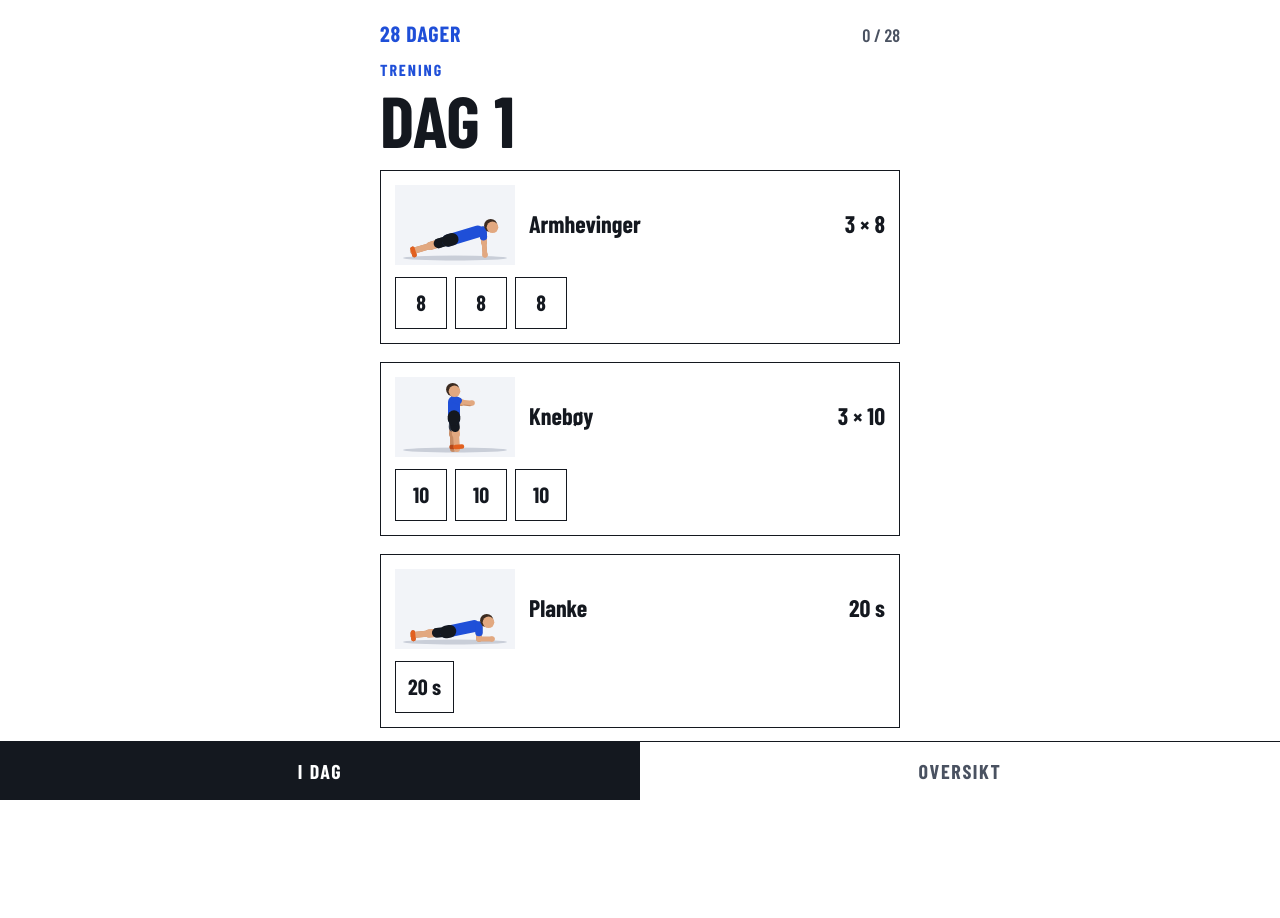
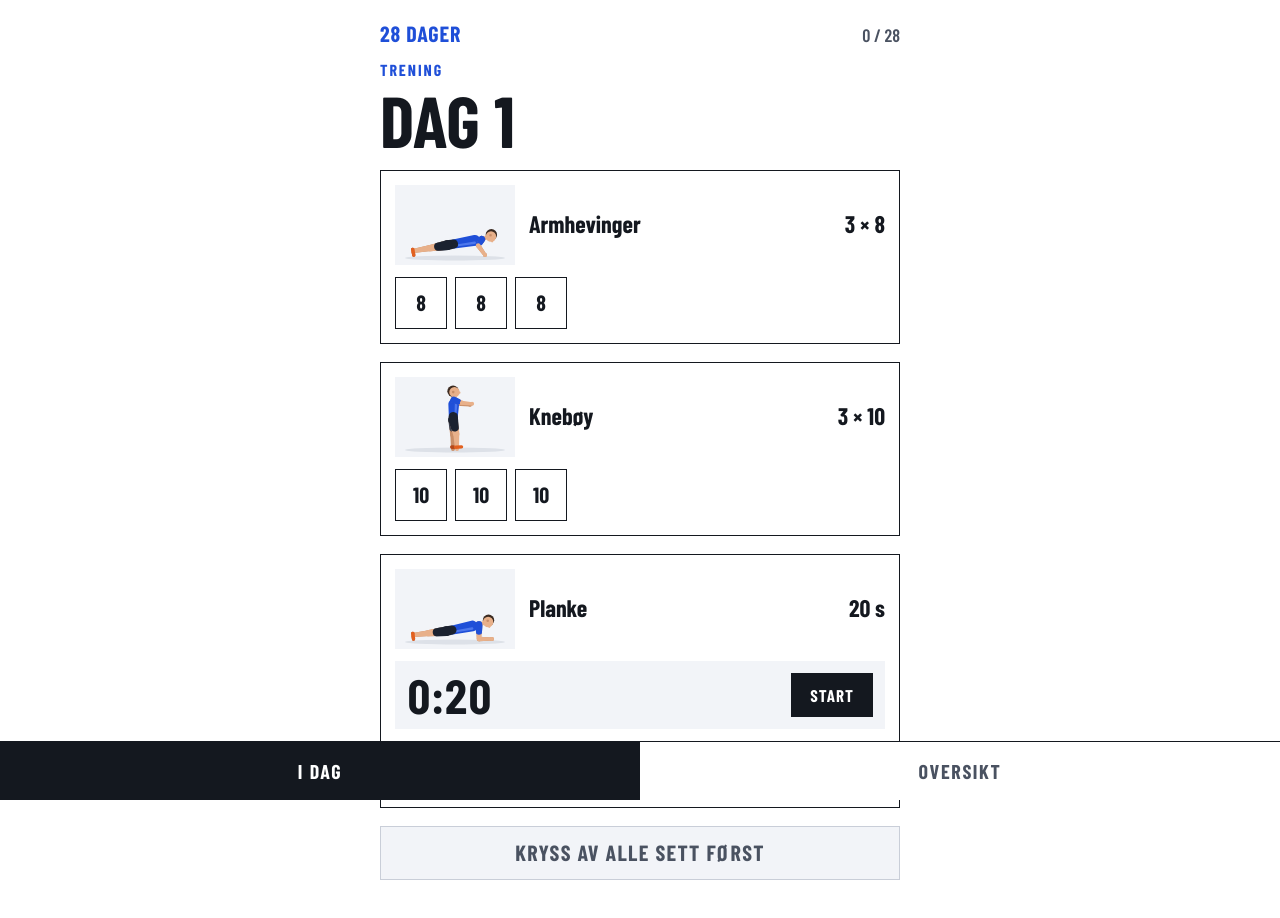
Before and after one commit to MollanOlafsen/workout, a plain HTML site: page index.html in a window 1280 px wide. Drawn offline with nearby package versions, Linux system fonts and the light colour scheme; a web font is replaced by a local one.

Commit message:
Bedre figurer og klokke for øvelser på tid
- Figurene bygges av avsmalnende former med muskelform, runde ledd,
  hår, øre og nese, og tegnes på nytt hvert bilde for jevn bevegelse.
- Planke og høye kneløft får en nedtellingsklokke med Start/Stopp og
  Nullstill. Når tiden er ute piper og vibrerer telefonen, og settet
  krysses av.

Co-Authored-By: Claude Opus 5.5 <noreply@anthropic.com>
Claude-Session: https://claude.ai/code/session_01VFx5TiJpxFfnRNMNJ8GNtD

```diff
--- a/app.js
+++ b/app.js
@@ -38,6 +38,106 @@
   var state = load();
   var viewDay = null;       // dagen som vises under «I dag»; null = gjeldende dag
   var confirmReset = false;
+
+  // ---- Klokke for øvelser på tid ------------------------------------------
+
+  // Én klokke om gangen: { day, i, total, left (sekunder), endAt (ms) eller null når den står }
+  var timer = null;
+  var tickHandle = null;
+
+  function timerFor(day, i) { return timer && timer.day === day && timer.i === i ? timer : null; }
+
+  function timeLeft(t) {
+    return t.endAt ? Math.max(0, (t.endAt - Date.now()) / 1000) : t.left;
+  }
+
+  function fmtClock(sec) {
+    var s = Math.ceil(sec);
+    var m = Math.floor(s / 60);
+    var r = s % 60;
+    return m + ':' + (r < 10 ? '0' + r : r);
+  }
+
+  function startTimer(day, i, total) {
+    var t = timerFor(day, i);
+    if (!t) { stopTicking(); t = timer = { day: day, i: i, total: total, left: total, endAt: null }; }
+    if (t.left <= 0) t.left = total;
+    t.endAt = Date.now() + t.left * 1000;
+    startTicking();
+    render();
+  }
+
+  function pauseTimer() {
+    if (!timer || !timer.endAt) return;
+    timer.left = timeLeft(timer);
+    timer.endAt = null;
+    stopTicking();
+    render();
+  }
+
+  function resetTimer() {
+    stopTicking();
+    timer = null;
+    render();
+  }
+
+  function startTicking() {
+    stopTicking();
+    tickHandle = setInterval(onTick, 200);
+  }
+
+  function stopTicking() {
+    if (tickHandle) clearInterval(tickHandle);
+    tickHandle = null;
+  }
+
+  function onTick() {
+    if (!timer || !timer.endAt) return stopTicking();
+    var left = timeLeft(timer);
+    var face = document.getElementById('clock-face');
+    if (face) face.textContent = fmtClock(left);
+    if (left > 0) return;
+    var day = timer.day, i = timer.i;
+    stopTicking();
+    timer = null;
+    signalDone();
+    if (setsFor(day, i) < 1) tapSet(day, i, 1); else render();
+  }
+
+  // Kort pip og vibrasjon når tiden er ute.
+  function signalDone() {
+    try { if (navigator.vibrate) navigator.vibrate([200, 100, 200]); } catch (e) {}
+    try {
+      var Ctx = window.AudioContext || window.webkitAudioContext;
+      if (!Ctx) return;
+      var ctx = new Ctx();
+      [0, 0.25].forEach(function (at) {
+        var o = ctx.createOscillator(), g = ctx.createGain();
+        o.frequency.value = 880;
+        g.gain.setValueAtTime(0.25, ctx.currentTime + at);
+        g.gain.exponentialRampToValueAtTime(0.001, ctx.currentTime + at + 0.2);
+        o.connect(g); g.connect(ctx.destination);
+        o.start(ctx.currentTime + at); o.stop(ctx.currentTime + at + 0.2);
+      });
+    } catch (e) {}
+  }
+
+  function clockBox(day, i, total) {
+    var t = timerFor(day, i);
+    var running = !!(t && t.endAt);
+    var left = t ? timeLeft(t) : total;
+    var buttons = [
+      running
+        ? h('button', { class: 'btn small', type: 'button', text: 'Stopp', onclick: pauseTimer })
+        : h('button', { class: 'btn small', type: 'button', text: t && left < total ? 'Fortsett' : 'Start',
+            onclick: function () { startTimer(day, i, total); } }),
+    ];
+    if (t) buttons.push(h('button', { class: 'btn ghost small', type: 'button', text: 'Nullstill', onclick: resetTimer }));
+    return h('div', { class: 'clock' + (running ? ' running' : '') }, [
+      h('div', { class: 'clock-face', id: running ? 'clock-face' : null, 'aria-live': 'off', text: fmtClock(left) }),
+      h('div', { class: 'clock-buttons' }, buttons),
+    ]);
+  }
 
   // ---- Hjelpere ----------------------------------------------------------
 
@@ -96,6 +196,7 @@
   }
 
   function completeDay(day) {
+    if (timer && timer.day === day) { stopTicking(); timer = null; }
     state.done[day] = todayIso();
     save();
     viewDay = null;
@@ -184,6 +285,7 @@
               ex.hint ? h('p', { class: 'hint', text: ex.hint }) : null,
             ]),
           ]),
+          timed ? clockBox(day, i, item[1]) : null,
           h('div', { class: 'sets' }, buttons),
         ]));
       });
--- a/figures.js
+++ b/figures.js
@@ -117,65 +117,98 @@ var FIGURES = (function () {
   };
 
   // ---- Tegning ----------------------------------------------------------
+  //
+  // Kroppen bygges av avsmalnende «kapsler» (to sirkler med ulik radius og
+  // flaten mellom dem), slik at lår, legger og armer får form.
+  // Figuren tegnes på nytt hvert bilde, så bevegelsen blir jevn.
 
   function lerp(a, b, t) { return [a[0] + (b[0] - a[0]) * t, a[1] + (b[1] - a[1]) * t]; }
+  function add(a, v, s) { return [a[0] + v[0] * s, a[1] + v[1] * s]; }
+  function unit(a, b) {
+    var dx = b[0] - a[0], dy = b[1] - a[1], l = Math.sqrt(dx * dx + dy * dy) || 1;
+    return [dx / l, dy / l];
+  }
+  // Vinkelrett på en retning, mot «forsiden» (mot høyre når figuren står).
+  function front(u) { return [-u[1], u[0]]; }
 
   // Skoen peker fremover, vinkelrett på leggen. Holdes over bakken.
   function shoe(knee, foot) {
-    var dx = foot[0] - knee[0], dy = foot[1] - knee[1];
-    var len = Math.sqrt(dx * dx + dy * dy) || 1;
-    var v = [dy / len, -dx / len];
-    var heel = [foot[0] - v[0] * 1.5, foot[1] - v[1] * 1.5];
-    var toe = [foot[0] + v[0] * 5, foot[1] + v[1] * 5];
-    var lift = Math.max(heel[1], toe[1]) - (GROUND - 2);
+    var v = front(unit(foot, knee));
+    var heel = add(foot, v, -1.2), toe = add(foot, v, 4.6);
+    var lift = Math.max(heel[1], toe[1]) - (GROUND - 1.8);
     if (lift > 0) { heel[1] -= lift; toe[1] -= lift; }
     return [heel, toe];
   }
 
-  // Regner ut hjelpepunktene (ermer, shortskanter, sko, hode) for én stilling.
+  // Regner ut hjelpepunktene for én stilling.
   function derive(p) {
     var d = {};
     Object.keys(p).forEach(function (k) { d[k] = p[k]; });
-    d.chest = lerp(p.sh, p.hip, 0.15);
-    d.waist = lerp(p.hip, p.sh, 0.12);
-    d.neck = lerp(p.sh, p.head, 0.45);
-    d.sleeveF = lerp(p.sh, p.elbF, 0.55);
-    d.sleeveB = lerp(p.sh, p.elbB, 0.55);
+    var up = unit(p.hip, p.sh), f = front(up);
+    d.chest = lerp(p.sh, p.hip, 0.2);
+    d.waist = lerp(p.hip, p.sh, 0.18);
+    d.neck = lerp(p.sh, p.head, 0.5);
+    d.hiA = add(lerp(p.sh, p.hip, 0.22), f, 2.4);
+    d.hiB = add(lerp(p.sh, p.hip, 0.7), f, 2.1);
+    d.sleeveF = lerp(p.sh, p.elbF, 0.5);
+    d.sleeveB = lerp(p.sh, p.elbB, 0.5);
     d.shortsF = lerp(p.hip, p.kneF, 0.55);
     d.shortsB = lerp(p.hip, p.kneB, 0.55);
     var sf = shoe(p.kneF, p.footF), sb = shoe(p.kneB, p.footB);
-    d.heelF = sf[0]; d.toeF = sf[1];
-    d.heelB = sb[0]; d.toeB = sb[1];
-    d.hair = [p.head[0] - 1.3, p.head[1] - 1.5];
-    d.face = [p.head[0] + 0.5, p.head[1] + 0.3];
+    d.heelF = sf[0]; d.toeF = sf[1]; d.heelB = sb[0]; d.toeB = sb[1];
+    var hu = unit(p.sh, p.head), hf = front(hu);
+    d.hair = add(add(p.head, hf, -1.1), hu, 0.9);
+    d.face = add(p.head, hf, 0.35);
+    d.ear = add(p.head, hf, -0.9);
+    d.nose = add(add(p.head, hf, 5.3), hu, -0.4);
     return d;
   }
 
-  // Deler av kroppen, bakerst først: [fra, til, stil, tykkelse].
+  // Kroppsdeler, bakerst først.
+  // ['c', fra, radius, til, radius, farge] = kapsel, ['o', punkt, radius, farge] = sirkel.
   var PARTS = [
-    ['kneB', 'footB', 'skin back', 6],
-    ['heelB', 'toeB', 'shoe back', 4.5],
-    ['hip', 'kneB', 'skin back', 8],
-    ['hip', 'shortsB', 'shorts back', 9.5],
-    ['elbB', 'handB', 'skin back', 4.6],
-    ['sh', 'elbB', 'skin back', 5.6],
-    ['sh', 'sleeveB', 'shirt back', 7],
-    ['neck', 'sh', 'skin', 5],
-    ['kneF', 'footF', 'skin', 6],
-    ['heelF', 'toeF', 'shoe', 4.5],
-    ['hip', 'kneF', 'skin', 8],
-    ['hip', 'shortsF', 'shorts', 9.5],
-    ['chest', 'hip', 'shirt', 12],
-    ['waist', 'hip', 'shorts', 12.6],
-    ['elbF', 'handF', 'skin', 4.6],
-    ['sh', 'elbF', 'skin', 5.6],
-    ['sh', 'sleeveF', 'shirt', 7],
+    ['c', 'kneB', 3.0, 'footB', 2.0, 'skin-b'],
+    ['c', 'heelB', 1.8, 'toeB', 1.6, 'shoe-b'],
+    ['c', 'hip', 4.6, 'kneB', 3.2, 'skin-b'],
+    ['c', 'hip', 4.9, 'shortsB', 4.0, 'shorts-b'],
+    ['c', 'elbB', 2.2, 'handB', 1.6, 'skin-b'],
+    ['o', 'handB', 2.0, 'skin-b'],
+    ['c', 'sh', 2.9, 'elbB', 2.2, 'skin-b'],
+    ['c', 'sh', 3.4, 'sleeveB', 3.0, 'shirt-b'],
+    ['c', 'sh', 2.1, 'neck', 2.0, 'skin'],
+    ['c', 'kneF', 3.0, 'footF', 2.0, 'skin'],
+    ['c', 'heelF', 1.8, 'toeF', 1.6, 'shoe'],
+    ['c', 'hip', 4.6, 'kneF', 3.2, 'skin'],
+    ['c', 'chest', 5.4, 'waist', 4.5, 'shirt'],
+    ['c', 'hiA', 1.3, 'hiB', 1.0, 'shirt-hi'],
+    ['c', 'waist', 4.6, 'hip', 4.9, 'shorts'],
+    ['c', 'hip', 4.9, 'shortsF', 4.0, 'shorts'],
+    ['o', 'hair', 5.7, 'hair'],
+    ['o', 'face', 5.2, 'skin'],
+    ['o', 'nose', 1.1, 'skin'],
+    ['o', 'ear', 1.3, 'ear'],
+    ['c', 'sh', 2.9, 'elbF', 2.2, 'skin'],
+    ['c', 'sh', 3.4, 'sleeveF', 3.0, 'shirt'],
+    ['c', 'elbF', 2.2, 'handF', 1.6, 'skin'],
+    ['o', 'handF', 2.0, 'skin'],
   ];
 
-  function fmt(n) { return String(Math.round(n * 10) / 10); }
+  function fmt(n) { return String(Math.round(n * 100) / 100); }
+  function pt(p) { return fmt(p[0]) + ' ' + fmt(p[1]); }
 
-  function seg(d, a, b) {
-    return fmt(d[a][0]) + ',' + fmt(d[a][1]) + ' ' + fmt(d[b][0]) + ',' + fmt(d[b][1]);
+  function circlePath(c, r) {
+    return 'M' + pt([c[0] - r, c[1]]) + 'a' + r + ' ' + r + ' 0 1 0 ' + 2 * r + ' 0' +
+      'a' + r + ' ' + r + ' 0 1 0 ' + -2 * r + ' 0Z';
+  }
+
+  function capsulePath(a, ra, b, rb) {
+    var dx = b[0] - a[0], dy = b[1] - a[1], l = Math.sqrt(dx * dx + dy * dy);
+    if (l < 0.01) return circlePath(a, Math.max(ra, rb));
+    var n = [-dy / l, dx / l];
+    return 'M' + pt(add(a, n, ra)) + 'L' + pt(add(b, n, rb)) +
+      'A' + rb + ' ' + rb + ' 0 0 0 ' + pt(add(b, n, -rb)) +
+      'L' + pt(add(a, n, -ra)) +
+      'A' + ra + ' ' + ra + ' 0 0 0 ' + pt(add(a, n, ra)) + 'Z';
   }
 
   function el(tag, attrs) {
@@ -189,59 +222,62 @@ var FIGURES = (function () {
     catch (e) { return false; }
   }
 
-  function animate(target, attr, a, b, dur) {
-    if (a === b) return;
-    target.appendChild(el('animate', {
-      attributeName: attr,
-      values: a + ';' + b + ';' + a,
-      keyTimes: '0;0.5;1',
-      calcMode: 'spline',
-      keySplines: '0.45 0 0.55 1;0.45 0 0.55 1',
-      dur: dur + 's',
-      repeatCount: 'indefinite',
-    }));
+  function mix(A, B, t) {
+    var p = {};
+    Object.keys(A).forEach(function (k) { p[k] = lerp(A[k], B[k], t); });
+    return p;
   }
 
-  function circle(A, B, key, r, cls, still, dur) {
-    var c = el('circle', { cx: fmt((still ? B : A)[key][0]), cy: fmt((still ? B : A)[key][1]), r: r, class: cls });
-    if (!still) {
-      animate(c, 'cx', fmt(A[key][0]), fmt(B[key][0]), dur);
-      animate(c, 'cy', fmt(A[key][1]), fmt(B[key][1]), dur);
-    }
-    return c;
+  function draw(fig, t) {
+    var d = derive(mix(fig.A, fig.B, t));
+    PARTS.forEach(function (part, i) {
+      fig.paths[i].setAttribute('d', part[0] === 'c'
+        ? capsulePath(d[part[1]], part[2], d[part[3]], part[4])
+        : circlePath(d[part[1]], part[2]));
+    });
+  }
+
+  // Én felles animasjonsløkke for alle figurer på siden.
+  var live = [];
+  var running = false;
+  function tick(now) {
+    live = live.filter(function (fig) { return fig.svg.isConnected; });
+    live.forEach(function (fig) {
+      var phase = (now / 1000 / fig.dur) % 1;
+      draw(fig, (1 - Math.cos(phase * 2 * Math.PI)) / 2);
+    });
+    if (live.length) requestAnimationFrame(tick); else running = false;
   }
 
   // Lager en <svg> for øvelsen, eller null om øvelsen ikke har figur.
-  function create(key, label) {
+  // opts.pose: 0 eller 1 tegner én fast stilling (brukes til forhåndsvisning).
+  function create(key, label, opts) {
     var def = DEFS[key];
     if (!def) return null;
-    var A = derive(def.poses[0]), B = derive(def.poses[1]);
-    var still = reducedMotion();
+    opts = opts || {};
 
     var svg = el('svg', {
       viewBox: '0 0 120 80', class: 'figure', role: 'img',
       'aria-label': label || 'Figur som viser øvelsen',
     });
-
-    svg.appendChild(el('ellipse', { cx: 60, cy: GROUND + 1, rx: 52, ry: 2.5, class: 'fig-ground' }));
+    svg.appendChild(el('ellipse', { cx: 60, cy: GROUND + 1, rx: 50, ry: 2.4, class: 'fig-ground' }));
     (def.props || []).forEach(function (r) {
       svg.appendChild(el('rect', { x: r.x, y: r.y, width: r.w, height: r.h, rx: 2, class: 'fig-prop' }));
     });
 
+    var fig = { svg: svg, A: def.poses[0], B: def.poses[1], dur: def.dur, paths: [] };
     PARTS.forEach(function (part) {
-      var a = seg(A, part[0], part[1]), b = seg(B, part[0], part[1]);
-      var line = el('polyline', {
-        points: still ? b : a, 'stroke-width': part[3],
-        class: 'fig-part ' + part[2],
-      });
-      if (!still) animate(line, 'points', a, b, def.dur);
-      svg.appendChild(line);
-      if (part[1] === 'handF') svg.appendChild(circle(A, B, 'handF', 2.8, 'fig-fill skin', still, def.dur));
+      var path = el('path', { class: 'fig-' + part[part.length - 1] });
+      fig.paths.push(path);
+      svg.appendChild(path);
     });
 
-    svg.appendChild(circle(A, B, 'hair', 6.6, 'fig-fill hair', still, def.dur));
-    svg.appendChild(circle(A, B, 'face', 5.8, 'fig-fill skin', still, def.dur));
-
+    var fixed = opts.pose !== undefined ? opts.pose : (reducedMotion() ? 1 : null);
+    draw(fig, fixed === null ? 0 : fixed);
+    if (fixed === null) {
+      live.push(fig);
+      if (!running) { running = true; requestAnimationFrame(tick); }
+    }
     return svg;
   }
 
--- a/style.css
+++ b/style.css
@@ -104,21 +104,49 @@ p { margin: 0; }
 
 .figure { flex: none; width: 120px; height: 80px; background: var(--soft); }
 .card.test .figure { background: rgba(255, 255, 255, 0.6); }
-.fig-ground { fill: var(--line); }
+.fig-ground { fill: #DDE1E8; }
 .fig-prop { fill: #9AA3B2; }
-.fig-part { fill: none; stroke-linecap: round; stroke-linejoin: round; }
-.fig-part.skin { stroke: #E2A880; }
-.fig-part.skin.back { stroke: #C68A63; }
-.fig-part.shirt { stroke: var(--blue); }
-.fig-part.shirt.back { stroke: var(--blue-dark); }
-.fig-part.shorts { stroke: var(--ink); }
-.fig-part.shorts.back { stroke: #3A4252; }
-.fig-part.shoe { stroke: #E2601F; }
-.fig-part.shoe.back { stroke: #B5481A; }
-.fig-fill.skin { fill: #E2A880; }
-.fig-fill.hair { fill: #3B2A20; }
+
+/* Stil A: illustrasjon med klær */
+.fig-skin { fill: #E8B08A; }
+.fig-skin-b { fill: #C98E68; }
+.fig-shirt { fill: var(--blue); }
+.fig-shirt-b { fill: var(--blue-dark); }
+.fig-shirt-hi { fill: #4D77EC; }
+.fig-shorts { fill: #1B2230; }
+.fig-shorts-b { fill: #3A4252; }
+.fig-shoe { fill: #E2601F; }
+.fig-shoe-b { fill: #B5481A; }
+.fig-hair { fill: #3B2A20; }
+.fig-ear { fill: #C98E68; }
+
+/* Stil B: silhuett i plakatens blåfarge */
+.style-b .fig-skin, .style-b .fig-shirt, .style-b .fig-shorts, .style-b .fig-shoe, .style-b .fig-hair, .style-b .fig-ear { fill: var(--blue); }
+.style-b .fig-skin-b, .style-b .fig-shirt-b, .style-b .fig-shorts-b, .style-b .fig-shoe-b { fill: #9DB2F0; }
+.style-b .fig-shirt-hi { fill: none; }
 
 .sets { display: flex; flex-wrap: wrap; gap: 8px; }
+
+.clock {
+  display: flex;
+  align-items: center;
+  justify-content: space-between;
+  flex-wrap: wrap;
+  gap: 12px;
+  padding: 10px 12px;
+  background: var(--soft);
+}
+.clock-face {
+  font-family: var(--display);
+  font-weight: 800;
+  font-size: 48px;
+  line-height: 1;
+  font-variant-numeric: tabular-nums;
+  min-width: 3.2ch;
+}
+.clock.running { background: var(--ink); color: #FFFFFF; }
+.clock.running .btn { background: #FFFFFF; border-color: #FFFFFF; color: var(--ink); }
+.clock-buttons { display: flex; gap: 8px; }
 
 button { font: inherit; color: inherit; cursor: pointer; }
 
```
Also changed, not shown: 1 other file.
